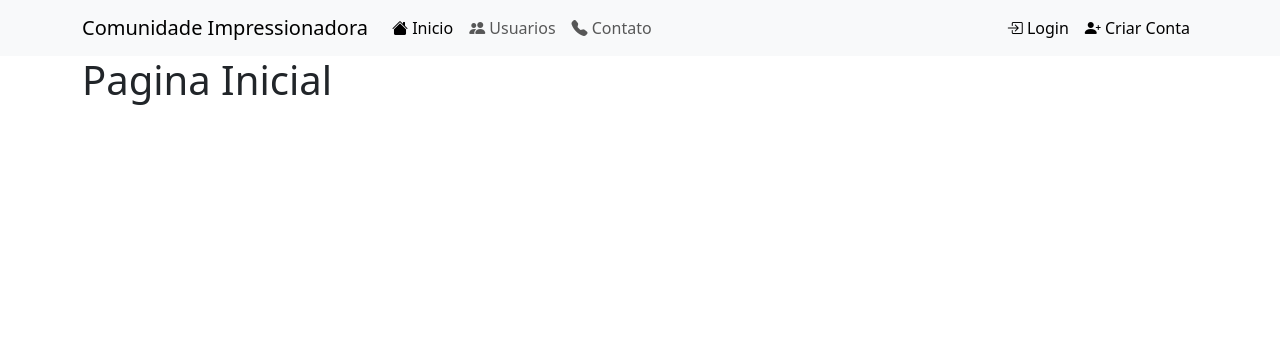
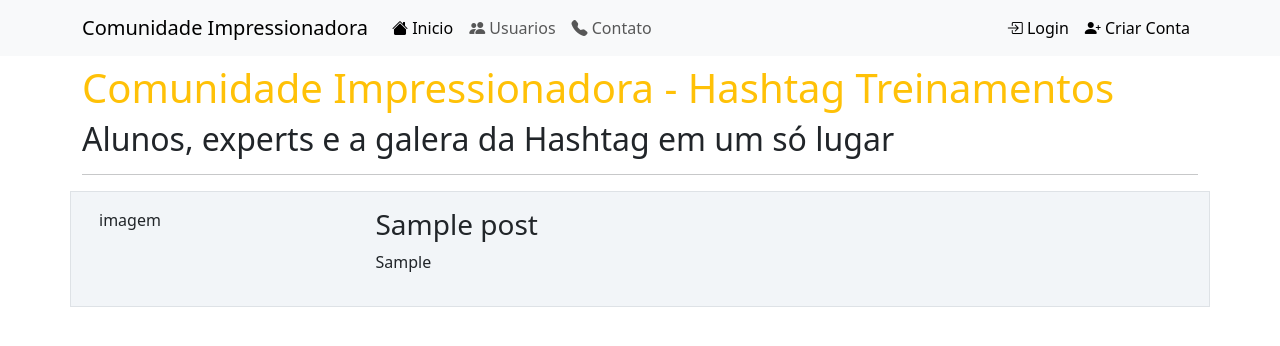
Before and after one commit to AlaiSeide/Site-Comunidade, a Flask app: page / in a window 1280 px wide. Shown: the top 346 px of the page. Run offline with Flask 3, Linux system fonts and the light colour scheme; tables that the repository leaves empty hold one stand-in row (values such as "Sample post").

Commit message:
Funcionalidade de mostrar post no homepage

```diff
--- a/comunidadeimpressionadora/routes.py
+++ b/comunidadeimpressionadora/routes.py
@@ -16,7 +16,9 @@
 # pagina principal
 @app.route("/")
 def home():
-    return render_template('home.html')
+    posts = Post.query.all()
+
+    return render_template('home.html', posts=posts)
 
 # pagina de contato
 @app.route("/contato", methods=['GET', 'POST'])
--- a/comunidadeimpressionadora/templates/home.html
+++ b/comunidadeimpressionadora/templates/home.html
@@ -5,6 +5,24 @@
 
 {% block body %}
     <div class="container">
-        <h1>Pagina Inicial</h1>
+        <h1 class="text-warning mt-2">Comunidade Impressionadora - Hashtag Treinamentos</h1>
+        <h2>Alunos, experts e a galera da Hashtag em um só lugar</h2>
+        <hr>
+
+        <!--Percorrer todos os posts-->
+        {%  for post in posts %}
+
+        <div class="row border mt-2 p-3" style="background-color: #f2f5f8 !important;">
+            <div class="col col-3">
+                imagem
+            </div>
+
+            <div class="col col-9">
+                <h3>{{ post.titulo }}</h3>
+                <p>{{ post.corpo }}</p>
+            </div>
+        </div>
+
+        {% endfor %}
     </div>
 {% endblock %}
```
